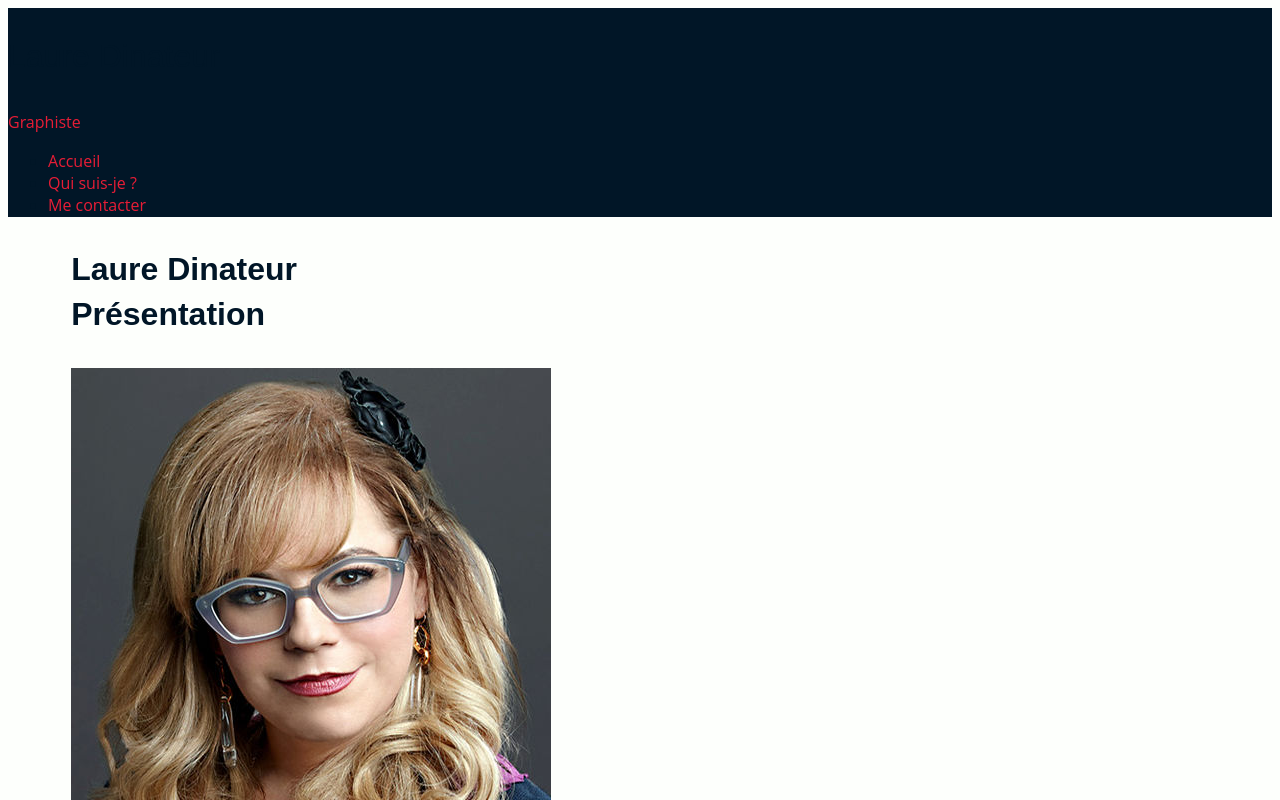
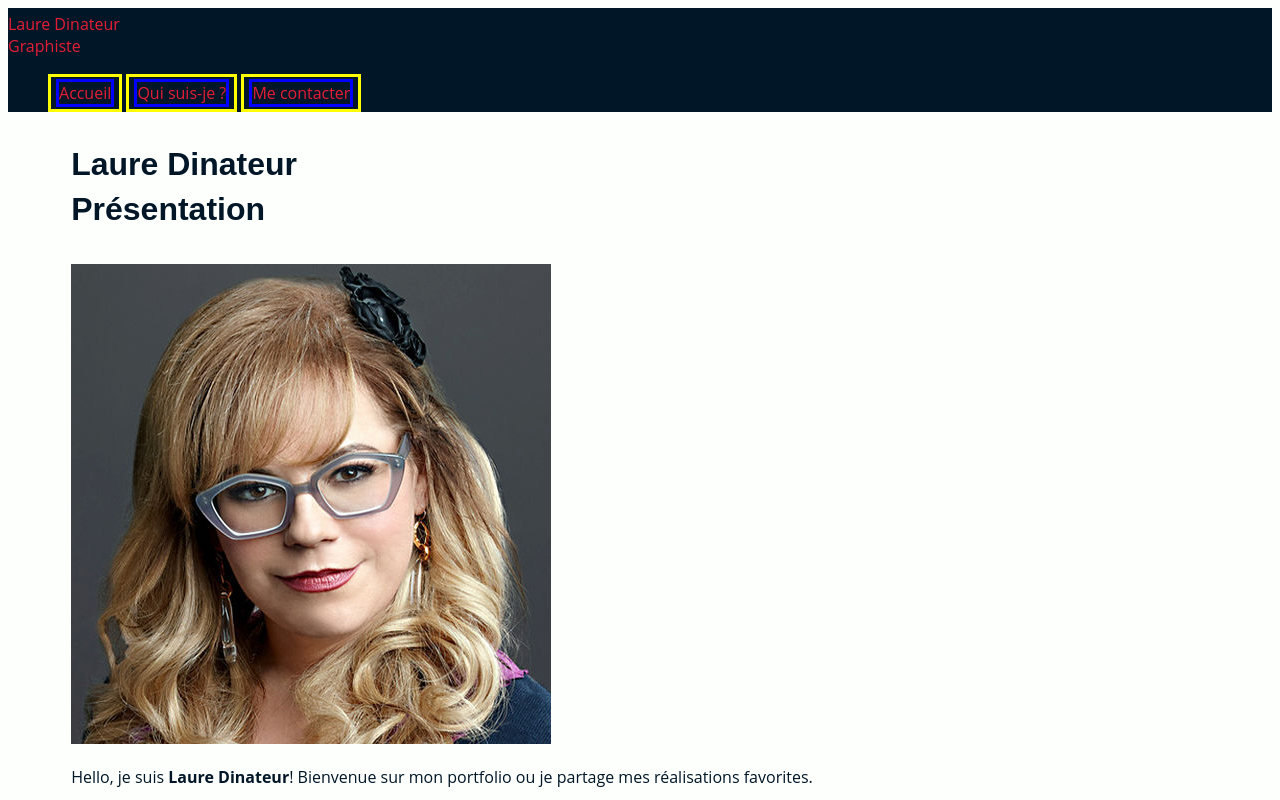
Before and after one commit to divtec-cejef/293-laure-dinateur-fan2Messi-Ryan-10, a plain HTML site: page information.html in a window 1280 px wide. Shown: the top 800 px of the page. Drawn offline with Linux system fonts and the light colour scheme; a web font is replaced by a local one.

Commit message:
modification du css

```diff
--- a/css/main.css
+++ b/css/main.css
@@ -97,6 +97,20 @@ header {
     padding: 5px 0 0 0;
     margin: 0 0 30px 0;
 }
+.nom
+nav ul{
+    padding: 0;
+    margin: 0;
+    text-align: right;
+}
+nav ul li {
+    border: 3px solid yellow;
+    padding: 5px;
+    display: inline-block;
+}
+nav ul li a {
+    border: 3px solid blue;
+}
 /***************************************
               PAGE ACCUEIL
 ****************************************/
--- a/information.html
+++ b/information.html
@@ -16,7 +16,7 @@
 <body class="page-infos">
 <header>
     <a href="index.html">
-        <div><h1 class="entete">Laure Dinateur</h1></div>
+        <div class="nom">Laure Dinateur</div>
         <div>Graphiste</div>
     </a>
     <nav>
```
